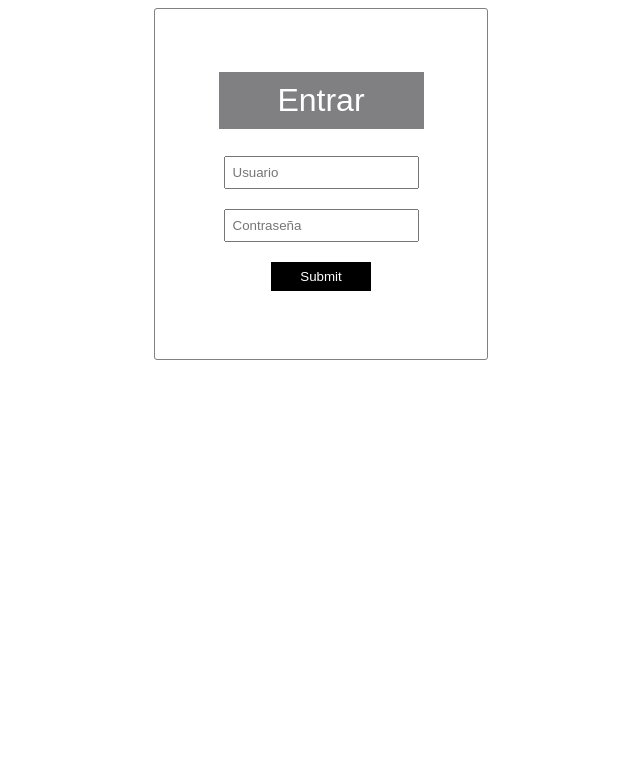
After one commit to byalvaroft/MissionControl, a PHP site: page /login.php in a window 1280 px wide. The commit adds this page. Shown: the top 783 px of the page, without its empty margins (319-959 px from the left). Run offline with PHP 8.4, Linux system fonts and the light colour scheme.

Commit message:
Subida Login

```diff
--- /dev/null
+++ b/connection.php
@@ -0,0 +1,14 @@
+<?php
+session_start();
+$host = "localhost";
+$user = "apolloairways";
+$password = "abc123.";
+$dbname = "apolloairways_db";
+
+$con = mysqli_connect($host,$user,$password,$dbname);
+
+if ($con->connect_error) {
+    die("Connection failed: " . $con->connect_error);
+}
+
+?>
--- a/index.html
+++ b/index.php
@@ -16,6 +16,8 @@
 </head>
 
 <body>
+
+
 
 
    <!-- Modal -->
@@ -46,9 +48,8 @@
 
   <div id="PrincipalAdaptativo">
 
-
-
     <div id="container">
+        <a class="login_button" href="login.php">Entrar</a>
 
 
     <h1>Apollo Airways</h1>
--- /dev/null
+++ b/login.php
@@ -0,0 +1,98 @@
+<html>
+
+<style>
+
+    #login_div{
+        border: 1px solid gray;
+        border-radius: 3px;
+        width: fit-content;
+        height: fit-content;
+        padding: 5%;
+        margin: 0 auto;
+        text-align: center;
+    }
+
+    #login_div h1{
+        margin-top: 0;
+        font-weight: normal;
+        padding: 10px;
+        background-color: #808083;
+        color: white;
+        font-family: sans-serif;
+    }
+
+    #login_div div{
+        clear: both;
+        margin-top: 10px;
+        padding: 5px;
+    }
+
+    input[type=text], input[type=password]{
+        padding: 7px;
+    }
+
+    #login_div input[type=submit]{
+        padding: 7px;
+        width: 100px;
+        background-color: black;
+        border: 1px;
+        color: white;
+    }
+
+
+</style>
+
+
+<body>
+
+<div class="container">
+    <form method="post" action="">
+        <div id="login_div">
+            <h1>Entrar</h1>
+            <div>
+                <input type="text"  id="user" name="user" placeholder="Usuario" />
+            </div>
+            <div>
+                <input type="password" id="pass" name="pass" placeholder="Contraseña"/>
+            </div>
+            <div>
+                <input type="submit" value="Submit" name="login" />
+            </div>
+        </div>
+    </form>
+</div>
+
+
+
+</body>
+
+</html>
+
+
+<?php
+
+include "connection.php";
+
+if(isset($_POST['login'])){
+
+    $usuario_introducido = mysqli_real_escape_string($con,$_POST['user']);
+    $pass_introducida = mysqli_real_escape_string($con,$_POST['pass']);
+
+    if ($usuario_introducido != "" && $pass_introducida != ""){
+
+
+        $sql = "select * from users where username='".$usuario_introducido."' and password='".$pass_introducida."'";
+
+
+        $result = mysqli_query($con,$sql);
+
+        if($result->num_rows){
+            $_SESSION['user'] = $usuario_introducido;
+            header('Location: home.php');
+        }else{
+            echo "Invalid username and password";
+        }
+
+    }
+
+}
```
Also changed, not shown: home.php (added, +24 -0 lines), style.css (+20 -0 lines).
